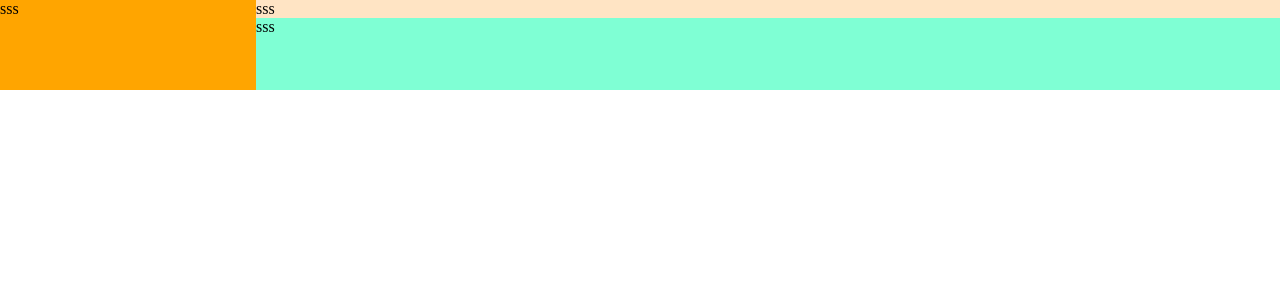
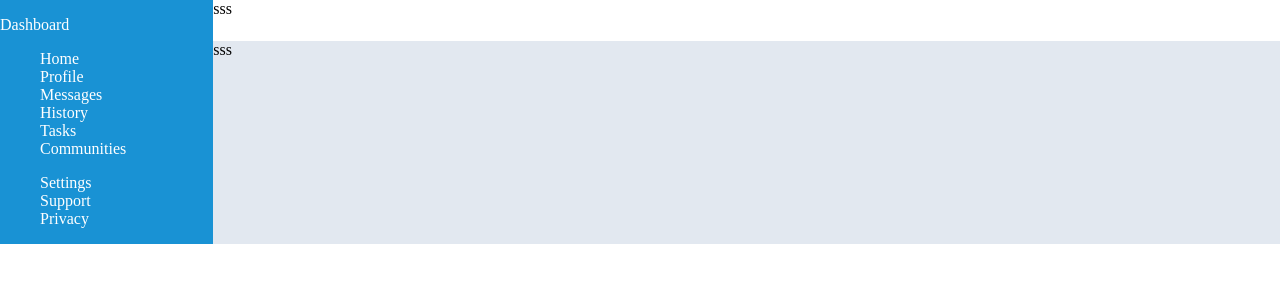
Before and after one commit to RianAhmedWork/odin-admin-dashboard, a plain HTML site: page index.html in a window 1280 px wide. Drawn offline with Linux system fonts and the light colour scheme.

Commit message:
proper coloring for the grid

```diff
--- a/index.html
+++ b/index.html
@@ -8,7 +8,26 @@
 </head>
 <body>
     <div class="sidebar">
-        sss
+        <div>
+            <p>Dashboard</p>
+        </div>
+        <div>
+            <ul>
+                <li>Home</li>
+                <li>Profile</li>
+                <li>Messages</li>
+                <li>History</li>
+                <li>Tasks</li>
+                <li>Communities</li>
+            </ul>
+        </div>
+        <div>
+            <ul>
+                <li>Settings</li>
+                <li>Support</li>
+                <li>Privacy</li>
+            </ul>
+        </div>
     </div>
     <div class="header">
         sss
--- a/stylesheet.css
+++ b/stylesheet.css
@@ -1,20 +1,25 @@
 body {
     display: grid;
-    grid-template: 1fr 4fr / 1fr 4fr;
+    grid-template: 1fr 5fr / 1fr 5fr;
     margin: 0%;
 }
 
 .sidebar {
-    background-color: orange;
+    color: #FFFFFF;
+    background-color: #1992D4;
     grid-area: 1 / 1 / 3 / 2;
 }
 
 .header {
-    background-color: bisque;
+    background-color: #FFFFFF;
     grid-area: 1 / 2 / 2 / 3;
 }
 
 .main-content {
-    background-color: aquamarine;
+    background-color: #E2E8F0;
     grid-area: 2 / 2 / 3 / 3;
 }
+
+ul {
+    list-style-type: none;
+}
```
